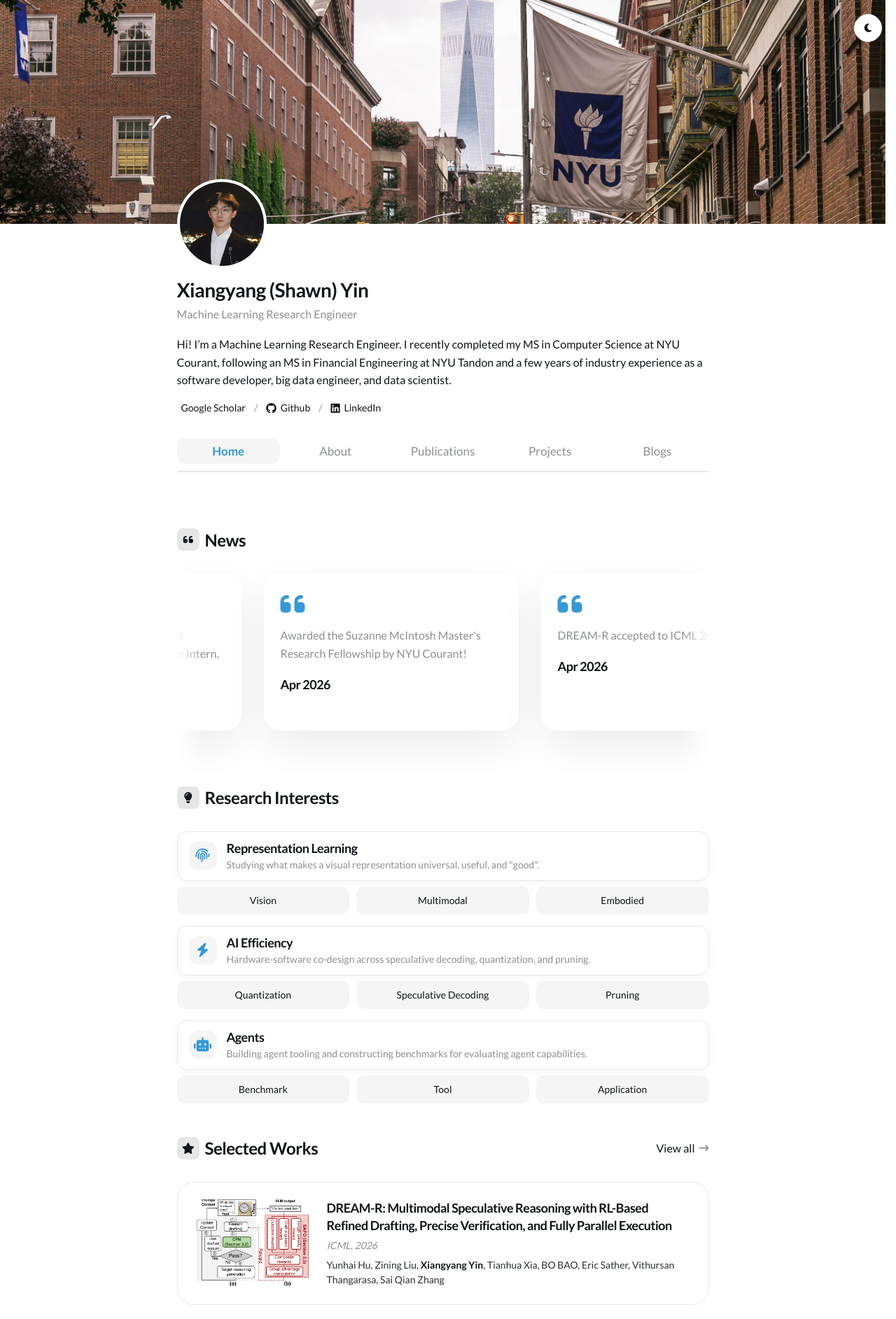
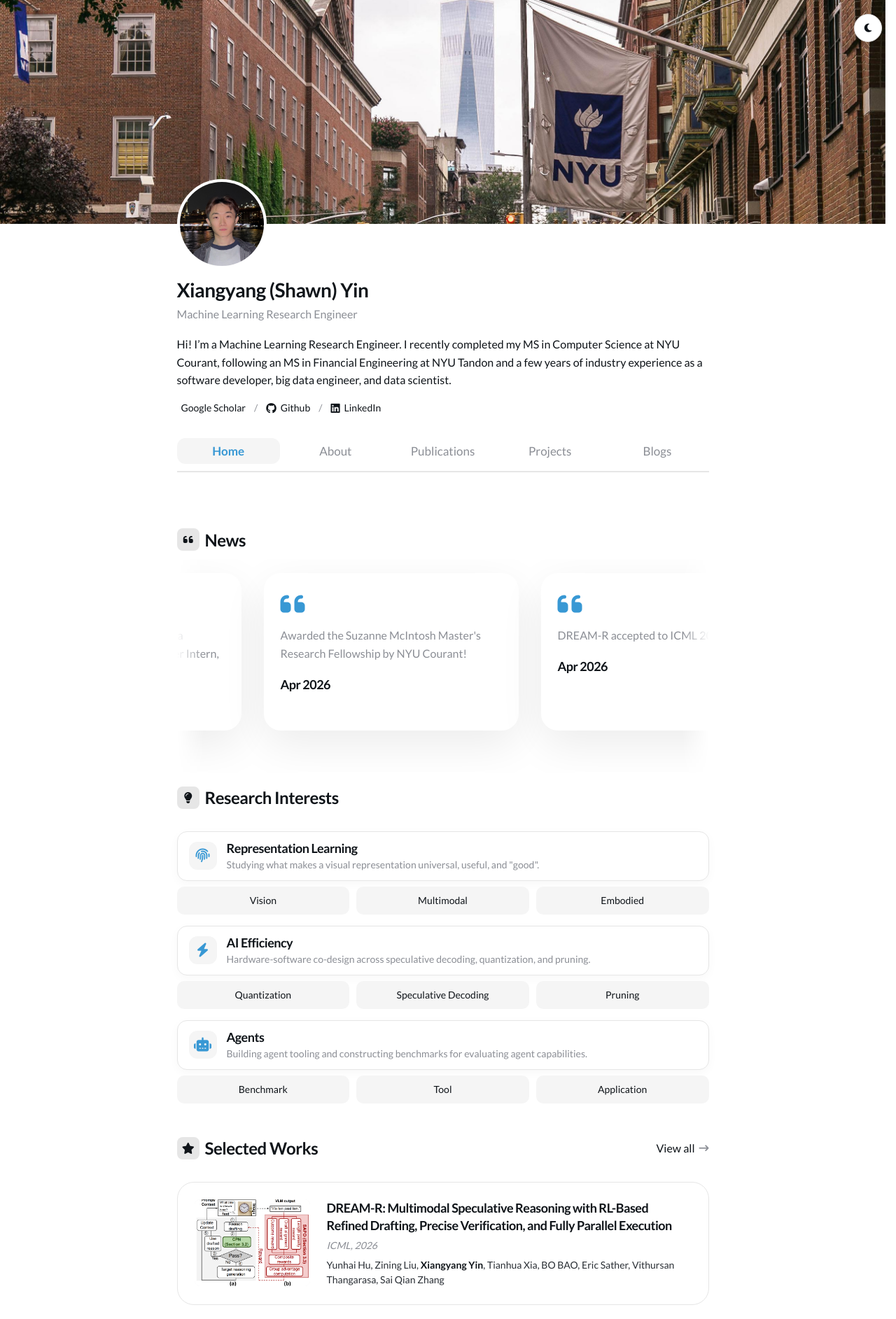
Before and after one commit to shawnyin128/shawnyin128.github.io, a Jekyll site: the page built from index.html, in a window 1280 px wide. Shown: the top 1885 px of the page at 70% size. Built offline with Jekyll 4.4.1, drawn with Linux system fonts in a browser that asks for light colours; a style sheet for code colours, icons or effects is not loaded.

Commit message:
update avatar

```diff
--- a/_data/settings.yml
+++ b/_data/settings.yml
@@ -44,7 +44,7 @@ author:
   author_name: Xiangyang (Shawn) Yin
   author_role: Machine Learning Research Engineer
   author_bio: Hi! I’m a Machine Learning Research Engineer. I recently completed my MS in Computer Science at NYU Courant, following an MS in Financial Engineering at NYU Tandon and a few years of industry experience as a software developer, big data engineer, and data scientist.
-  author_avatar: '/images/avatar/official.jpeg'
+  author_avatar: '/images/avatar/casual.jpg'
   # cta_button_text: Get In Touch
   # cta_button_link: '/contact/'
 
```
Also changed, not shown: images/avatar/casual.jpg (added).
